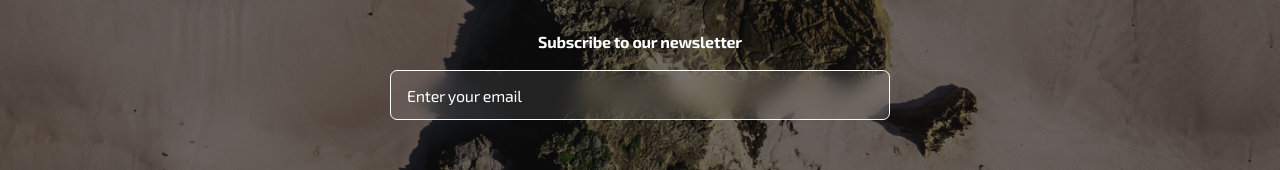
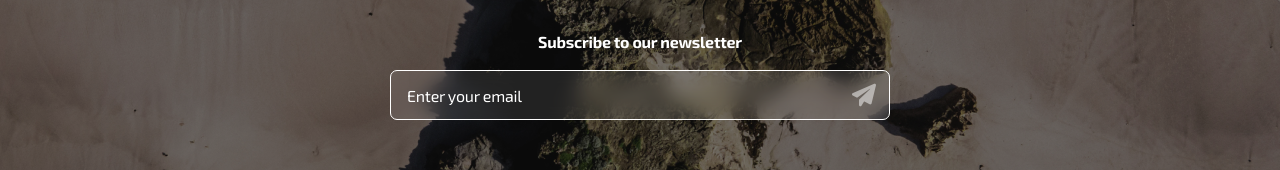
Before and after one commit to autroshot/challenge-2024-09-20, a React (Vite) app: page / in a window 1280 px wide. Shown: the part 1330-1500 px from the top of the page. Built offline with nearby package versions, Linux system fonts and the light colour scheme.

Commit message:
EmailForm 컴포넌트에 이메일 제출 버튼 구현

```diff
--- a/src/components/subscriptionSection/EmailForm.tsx
+++ b/src/components/subscriptionSection/EmailForm.tsx
@@ -1,3 +1,4 @@
+import paperPlaneUrl from '@/assets/paper-plane.svg';
 import { useState } from 'react';
 
 export default function EmailForm() {
@@ -16,7 +17,8 @@ export default function EmailForm() {
                     Subscribe to our newsletter
                 </label>
             </div>
-            <div className="mt-4">
+            <div className="mt-4 flex justify-center">
+                <div className="relative w-max">
                     <input
                         type="email"
                         id="email"
@@ -26,6 +28,10 @@ export default function EmailForm() {
                         onChange={handleChange}
                         className="h-[3.125rem] w-[31.25rem] rounded-[7px] border border-solid border-white bg-[#ffffff1a] py-4 pl-4 pr-[3.125rem] font-exo-2 text-base tracking-[-0.015rem] text-white backdrop-blur-[0.625rem] placeholder:font-exo-2 placeholder:text-base placeholder:tracking-[-0.015rem] placeholder:text-white"
                     />
+                    <button type="submit" className="absolute inset-y-0 right-[10px]" disabled>
+                        <img src={paperPlaneUrl} alt="submit button" className="opacity-50" />
+                    </button>
+                </div>
             </div>
         </form>
     );
```
Lines whose indentation alone changed are shown as unchanged.
